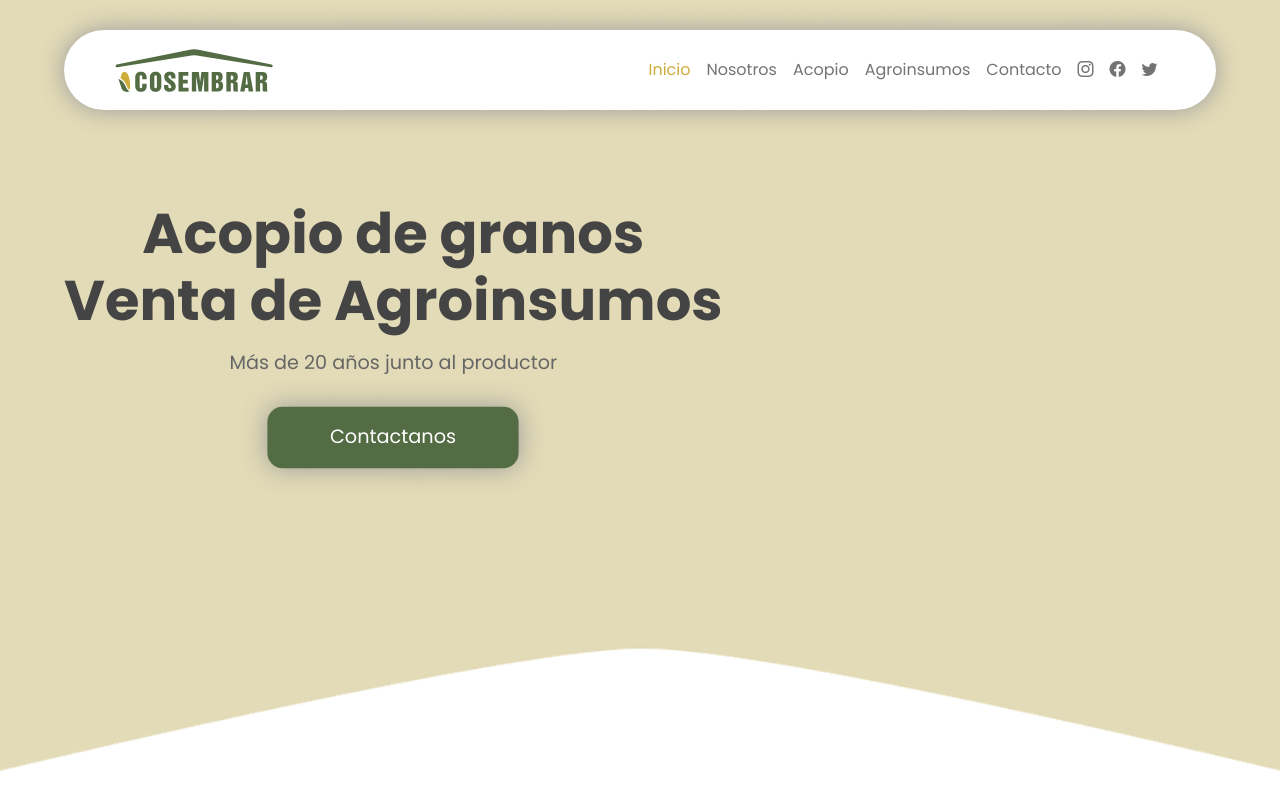
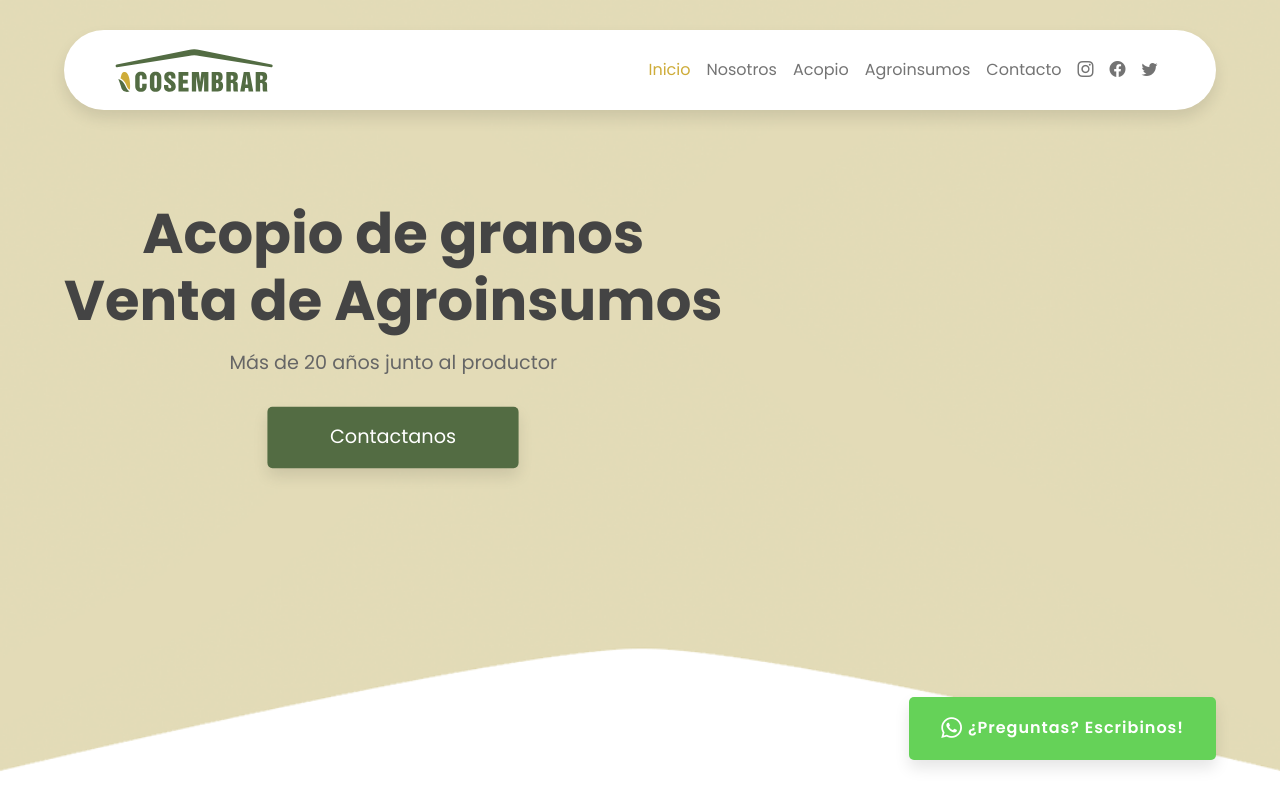
Before and after one commit to victoriaantonijevic/coderhoouse_web, a website: page index.html in a window 1280 px wide. Shown: the top 800 px of the page. Drawn offline with nearby package versions, Linux system fonts and the light colour scheme.

Commit message:
whatsapp

```diff
--- a/index.html
+++ b/index.html
@@ -91,6 +91,7 @@
                         <img src="img/hojaCosembrar.jpg" alt="Hojas Cosembrar" class="service__galery--img">
                     </div>
                 </div>
+                <a href="https://wa.me/34691675782" class="btn-float"><i class="bi bi-whatsapp brand--whatsapp--float"></i> <span class="hidden">¿Preguntas? Escribinos!</span></a>
 <!-- Call to action -->
                 <div class="text-center action">
                     <h2 class="wow fadeInDown">Seguinos</h2>
--- a/scss/_commons.scss
+++ b/scss/_commons.scss
@@ -4,7 +4,8 @@ $colorSecondary:#CEAC39;
 $colorLight:#999;
 $colorMiddle:#444;
 $colorWhatsapp:#65d258;
-$shadowLight:0px 0px 25px #999;
+$shadowLight:0px 8px 15px rgba(0, 0, 0, 0.1);
+$shadowLight--hover:0px 15px 20px rgba(0, 0, 0, 0.3);
 $shadowMiddle:0px 0px 25px #304622;
 //mixin
 @mixin shadowWhite (){
--- a/scss/_content.scss
+++ b/scss/_content.scss
@@ -91,6 +91,12 @@
         width: 100vw;
     }
 }
+.hidden{
+    display: none;
+    @media only screen and (min-width: 768px) {
+        display: inline-block;
+    }
+}
 /* Portada section img */
 .section__img{
     object-position: center top;
@@ -115,11 +121,12 @@
     font-weight: normal;
     color: map-get($map: $color, $key: 'bright');
     background-color: $colorPrimary;
-    border-radius: 15px;
+    border-radius: 5px;
     border-style: none;
     box-shadow: $shadowLight;
     &:hover{
-        box-shadow: $shadowMiddle;
+        color: map-get($map: $color, $key: 'bright');
+        box-shadow: $shadowLight--hover;
     }
     @media only screen and (min-width: 768px) {
         width: 250px;
@@ -155,8 +162,8 @@
 }
 .service__galery--img{
     max-width: 90vw;
-    @media only screen and (min-width: 768px) {
-        max-width: 28vw;
+    @media only screen and (min-width: 1024px) {
+        max-width: 27vw;
     }
 }
 /* /Main service index */
@@ -221,10 +228,53 @@
 }
 .title--section{
     color: map-get($map: $color, $key: 'bright');
-    text-transform: uppercase;
     @media only screen and (min-width: 1024px) {
     }
 }
+ /* Boton flotante */
+.btn-float {
+    font-size: 1rem;
+    font-weight: 600;
+    letter-spacing: 1px;
+    text-decoration: none;
+    color: map-get($map: $color, $key: 'bright');
+    border-radius: 5px;
+    background-color: $colorWhatsapp;
+    padding: 0.8rem 1rem;
+    position: fixed;
+    bottom: 5%;
+    right: 5%;
+    transition: all 300ms ease 0ms;
+    box-shadow: $shadowLight;
+    z-index: 99;
+    &:hover {
+        font-weight: normal;
+        box-shadow: 0px 15px 20px rgba(0, 0, 0, 0.3);
+        transform: translateY(-5px);
+        color:map-get($map: $color, $key: 'bright');
+    }
+    @media only screen and (min-width: 768px) {
+        font-size: 1rem;
+        font-weight: 600;
+        letter-spacing: 1px;
+        text-decoration: none;
+        color: map-get($map: $color, $key: 'bright');
+        border-radius: 5px;
+        background-color: $colorWhatsapp;
+        padding: 1rem 2rem;
+        position: fixed;
+        bottom: 5%;
+        right: 5%;
+        transition: all 300ms ease 0ms;
+        box-shadow: $shadowLight;
+    }
+}
+.brand--whatsapp--float{
+    font-size: 1.3rem;
+    font-weight: bold;
+    vertical-align: middle;
+}
+/* /boton flotante */
 /* Call to action "Seguinos" */
 .action{
     color: map-get($map: $color, $key: 'bright');
@@ -260,7 +310,7 @@
     font-weight: normal;
     color: $colorPrimary;
     background-color:  map-get($map: $color, $key: 'bright');
-    border-radius: 15px;
+    border-radius: 5px;
     border-style: none;
     box-shadow: $shadowLight;
     width: 85vw;
```
Also changed, not shown: pages/contacto.html (+1 -1 lines), pages/nosotros.html (+1 -1 lines), css/style.css, img/mascaraLogo.svg (added).
